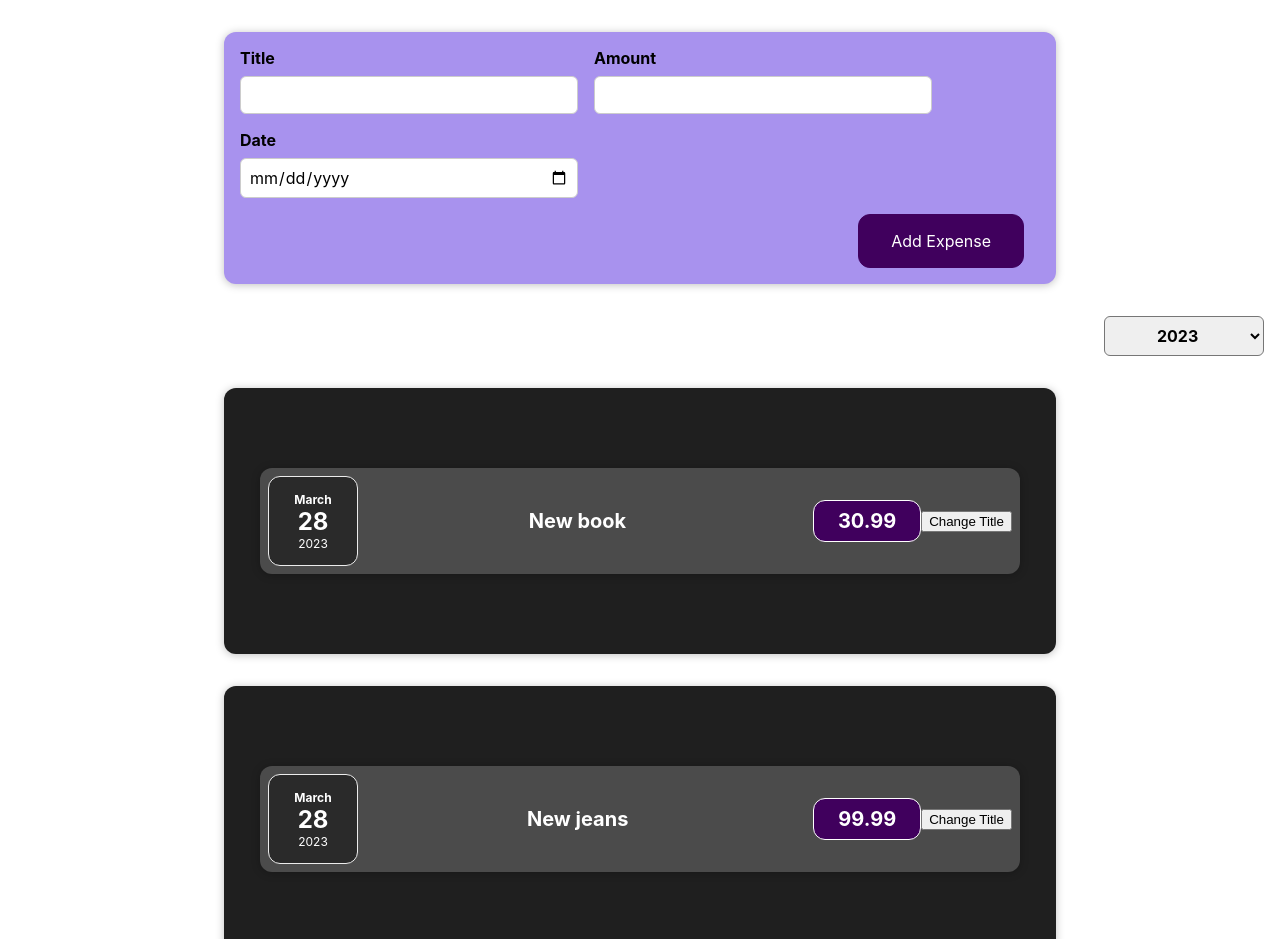
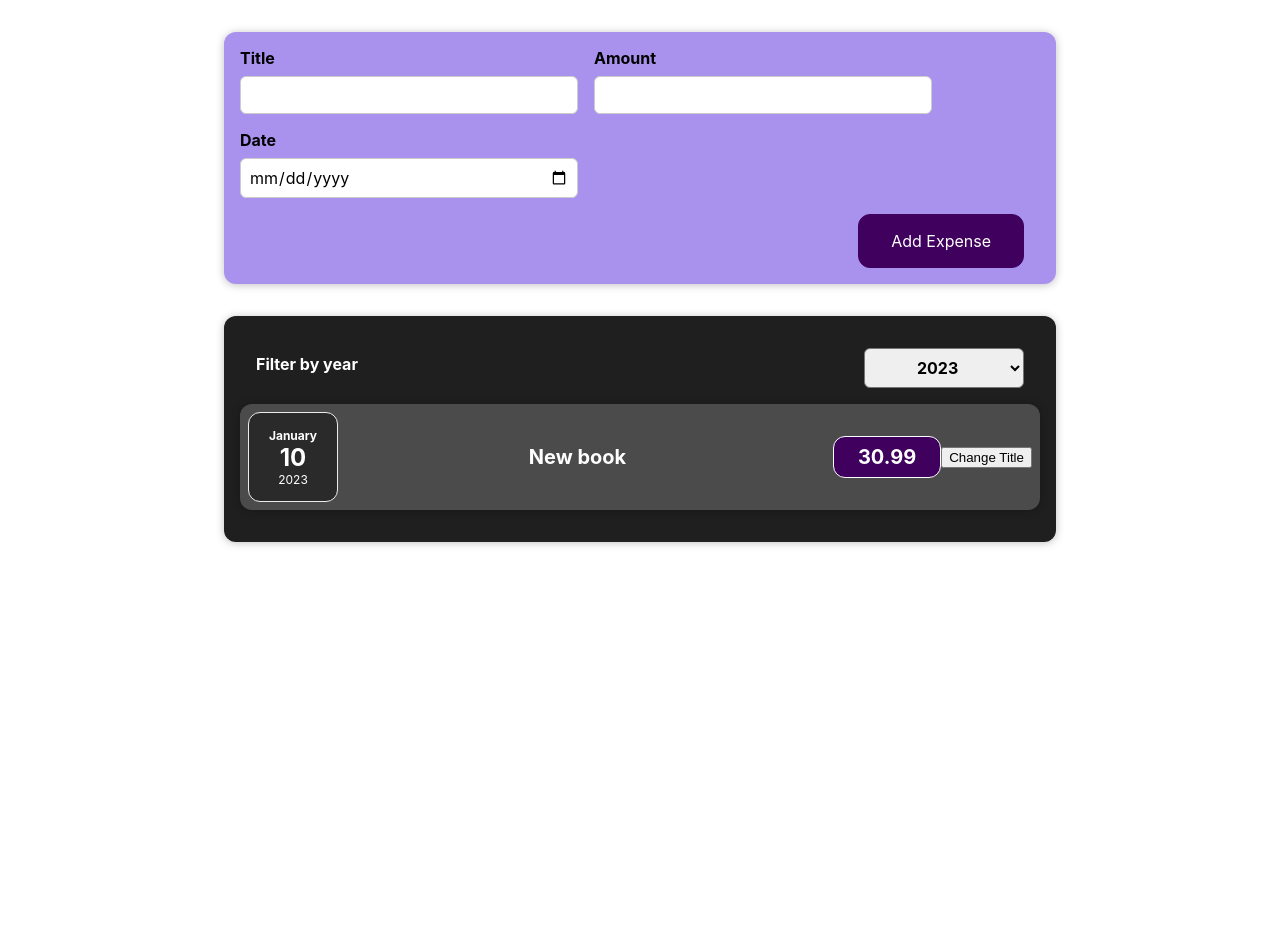
Before and after one commit to pingoDeLingo/expenses, a React (Create React App) app: page / in a window 1280 px wide. Shown: the top 939 px of the page. After the commit the page ends 800 px from the top, so only its background shows below. Built offline with nearby package versions, Linux system fonts and the light colour scheme.

Commit message:
Filter works

```diff
--- a/src/App.js
+++ b/src/App.js
@@ -1,36 +1,41 @@
+import React, {useState} from 'react';
 import './App.css';
-import Expenses from "./components/Expenses/Expenses";
+
+import Expenses from './components/Expenses/Expenses';
 import NewExpense from "./components/NewExpense/NewExpense";
-import ExpensesFilter from "./components/Expenses/ExpensesFilter";
 
-function App() {
-    const expenses = [
+const DUMMY_EXPENSES = [
     {
-            date: new Date(2023, 2, 28),
-            title: 'New book',
+        id: "e1",
+        date: new Date(2023,0,10),
+        title: "New book",
         price: 30.99
     },
     {
-            date: new Date(2023, 2, 28),
-            title: 'New jeans',
+        id: "e2",
+        date: new Date(2024,0,10),
+        title: "New jeans",
         price: 99.99
     }
 ]
-    const addExpensehandler = (expense) => {
-        console.log('In App.js');
-        console.log(expense);
+
+const App = () => {
+    const [expenses, setExpenses] = useState(DUMMY_EXPENSES);
+
+    const addExpenseHandler = (expense) => {
+        console.log("In App.js");
+        setExpenses((previousExpenses) => {
+            return [expense, ...previousExpenses];
+        })
     }
-    const filterExpenseHandler = (filter) => {
-        console.log('In App.js');
-        console.log(filter);
-    }
+    console.log(expenses);
+
     return (
         <div className="App">
-            <NewExpense onAddExpense={addExpensehandler}></NewExpense>
-            <ExpensesFilter onFilterChange={filterExpenseHandler}></ExpensesFilter>
-            <Expenses expenseData={expenses[0]}></Expenses>
-            <Expenses expenseData={expenses[1]}></Expenses>
+            <NewExpense onAddExpense={addExpenseHandler}></NewExpense>
+            <Expenses expenseData={DUMMY_EXPENSES}></Expenses>
         </div>
     );
 }
+
 export default App;
--- a/src/components/Expenses/ExpenseItem.js
+++ b/src/components/Expenses/ExpenseItem.js
@@ -1,28 +1,26 @@
-import React, {useState} from 'react';
+import React, {useState} from "react";
+import "./ExpenseItem.css"
+import ExpenseDate from "./ExpenseDate";
+import Card from "../UI/Card";
 
-import './ExpenseItem.css'
-import ExpenseDate from './ExpenseDate'
-import Card from '../UI/Card'
-
-function ExpenseItem(props){
-    const [title, setTitle] = useState(props.expenseData.expenseData.title);
+const ExpenseItem = (props) => {
+    const [title, setTitle] = useState(props.title);
 
     const clickHandler = () => {
-        setTitle('Updated!');
+        setTitle("Updated!");
         console.log(title);
     }
 
-
     return (
         <Card className="expense-item">
-            <ExpenseDate date={props.expenseData.expenseData.date}></ExpenseDate>
+            <ExpenseDate date={props.date}></ExpenseDate>
             <div className="expense-item__description">
-                <h2>{props.expenseData.expenseData.title}</h2>
-                <div className='expense-item__price'>{props.expenseData.expenseData.price}</div>
+                <h2>{props.title}</h2>
+                <div className="expense-item__price">{props.price}</div>
             </div>
             <button onClick={clickHandler}>Change Title</button>
         </Card>
-    );
+    )
 }
 
 export default ExpenseItem;
--- a/src/components/Expenses/Expenses.js
+++ b/src/components/Expenses/Expenses.js
@@ -1,14 +1,36 @@
-import './Expenses.css'
-import ExpenseItem  from "./ExpenseItem";
+import React, {useState} from "react";
+import ExpenseItem from "./ExpenseItem";
 import Card from "../UI/Card";
+import ExpensesFilter from "./ExpensesFilter";
+import "./Expenses.css"
 
-const Expenses = (props) =>{
+function Expenses(props){
+
+    const [filteredYear, setFilteredYear] = useState("2023");
+
+    console.log("Year data in Expenses.js: " + filteredYear)
+
+    const filterChangesHandler = (selectedYear) => {
+        console.log("Filter change handled by Expenses.js!")
+        setFilteredYear(selectedYear);
+    }
+
     return (
         <Card className="expenses">
-            <div className="expenses">
-                <ExpenseItem expenseData={props}></ExpenseItem>
-            </div>
+            <ExpensesFilter
+                selected={filteredYear} onExpenseFilter={filterChangesHandler}></ExpensesFilter>
+            {
+                props.expenseData.filter(expense => expense.date.getFullYear().toString() === filteredYear).map((expense) => {
+                    return <ExpenseItem
+                        id={expense.id}
+                        date={expense.date}
+                        title={expense.title}
+                        price={expense.price}
+                    ></ExpenseItem>
+                })
+            }
         </Card>
     )
 }
-export default Expenses
+
+export default Expenses;
--- a/src/components/Expenses/ExpensesFilter.js
+++ b/src/components/Expenses/ExpensesFilter.js
@@ -1,17 +1,20 @@
 import React from 'react';
-
 import './ExpensesFilter.css';
 
 const ExpensesFilter = (props) => {
-    const filterHandler = (filter) =>{
-        console.log('Filter Change in ExpensesFilter.js',filter)
-        props.onFilterChange(filter)
+
+    const filterChangeHandler = (event) => {
+        console.log("Filter changed by ExpensesFilter.js!")
+        console.log(event.target.value);
+        props.onExpenseFilter(event.target.value);
     }
+
+
     return (
         <div className='expenses-filter'>
             <div className='expenses-filter__control'>
                 <label>Filter by year</label>
-                <select onChange={e =>filterHandler(e.target.value)}>
+                <select onChange={filterChangeHandler}>
                     <option value='2023'>2023</option>
                     <option value='2024'>2024</option>
                     <option value='2025'>2025</option>
```
Lines whose indentation alone changed are shown as unchanged.
